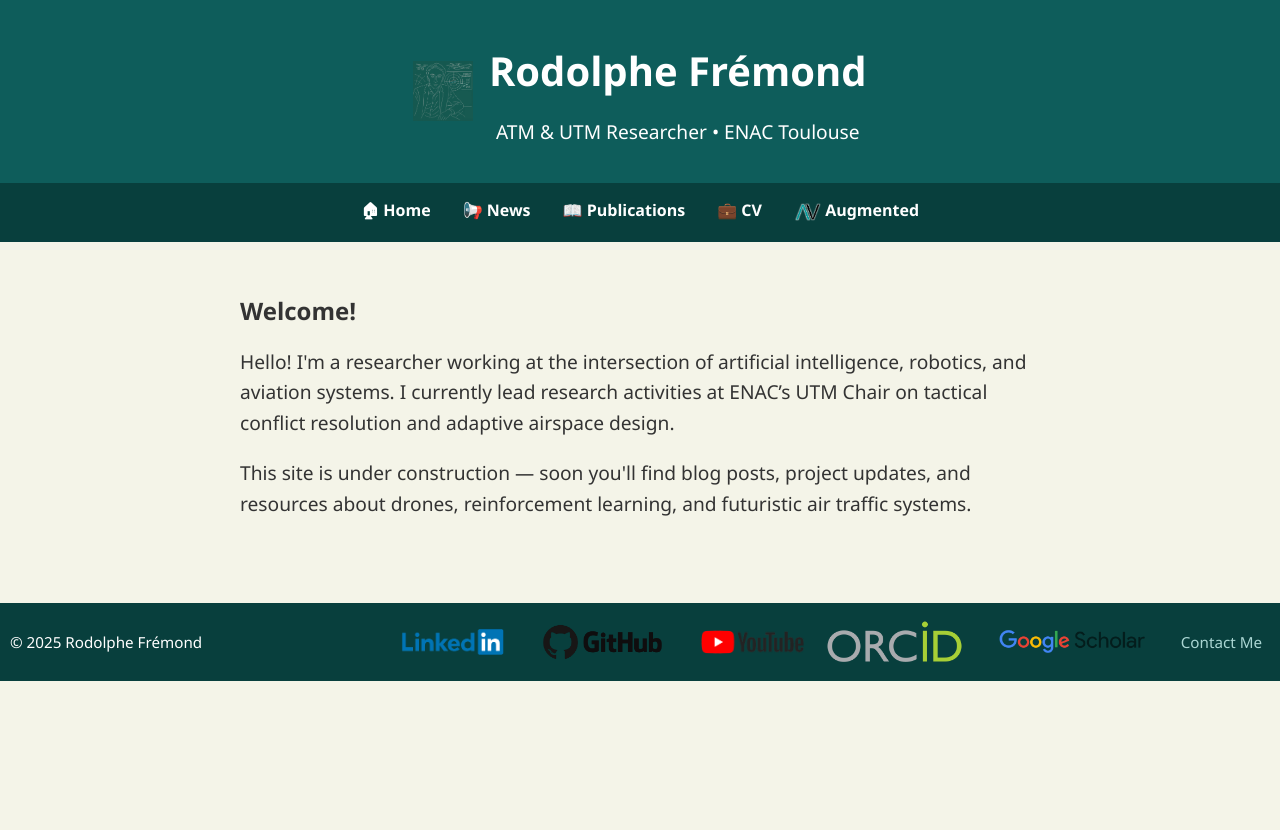
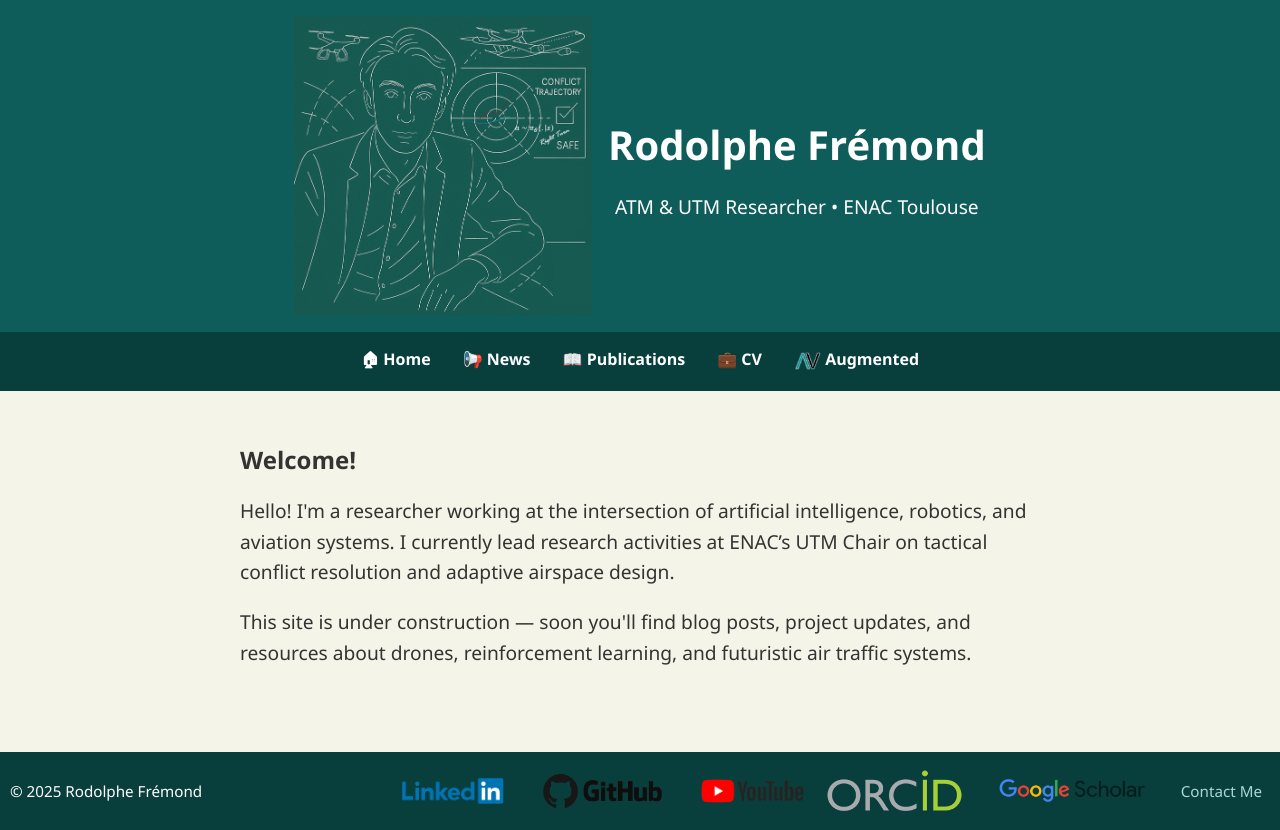
Before and after one commit to RodolpheFmd/rodolphefmd.github.io, a plain HTML site: page index.html in a window 1280 px wide. Before the commit the page ends 800 px from the top, so only its background shows below. Drawn offline with Linux system fonts and the light colour scheme.

Commit message:
Update index.html

```diff
--- a/index.html
+++ b/index.html
@@ -81,7 +81,7 @@
     }
 
     .header-logo {
-      height: 60px; /* adjust as needed */
+      height: 300px; /* adjust as needed */
     }
   </style>
 </head>
```
